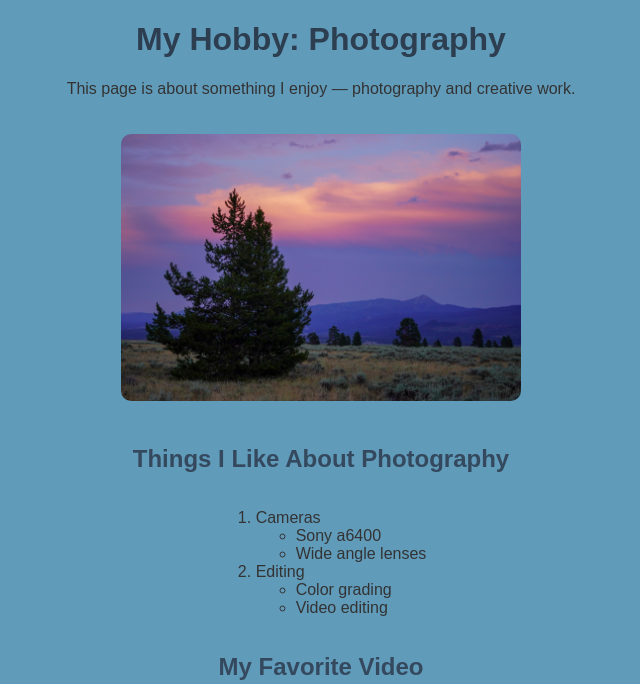
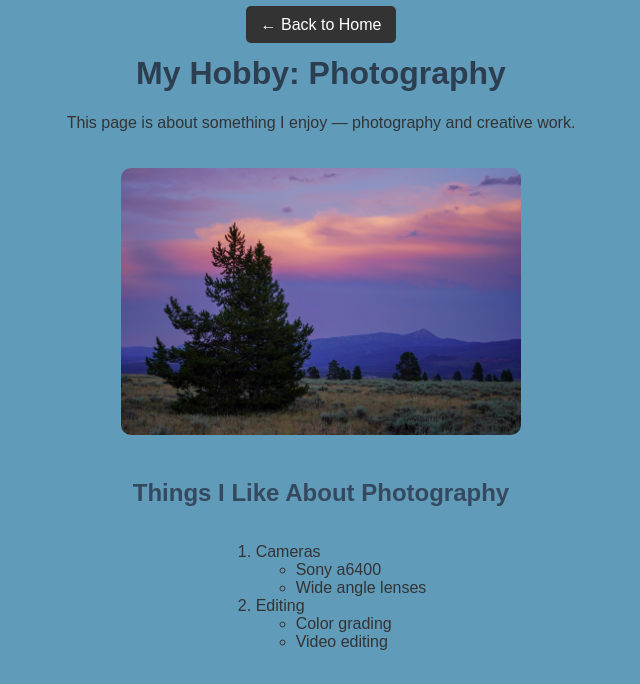
Before and after one commit to canyonwayment13-design/canyon-wayment, a plain HTML site: page fromscratch.html in a window 1280 px wide. Shown: the top 684 px of the page, without its empty margins (319-959 px from the left). Drawn offline with Linux system fonts and the light colour scheme.

Commit message:
Add files via upload

```diff
--- a/fromscratch.html
+++ b/fromscratch.html
@@ -7,7 +7,10 @@
     <link rel="stylesheet" href="css/mystyles.css">
 </head>
 <body>
-   <div>
+  <p><a href="index.html" style="padding:10px 15px; background:#333; color:white; text-decoration:none; border-radius:5px;">← Back to Home</a></p>
+
+    <div>
+
 
 
 
```
